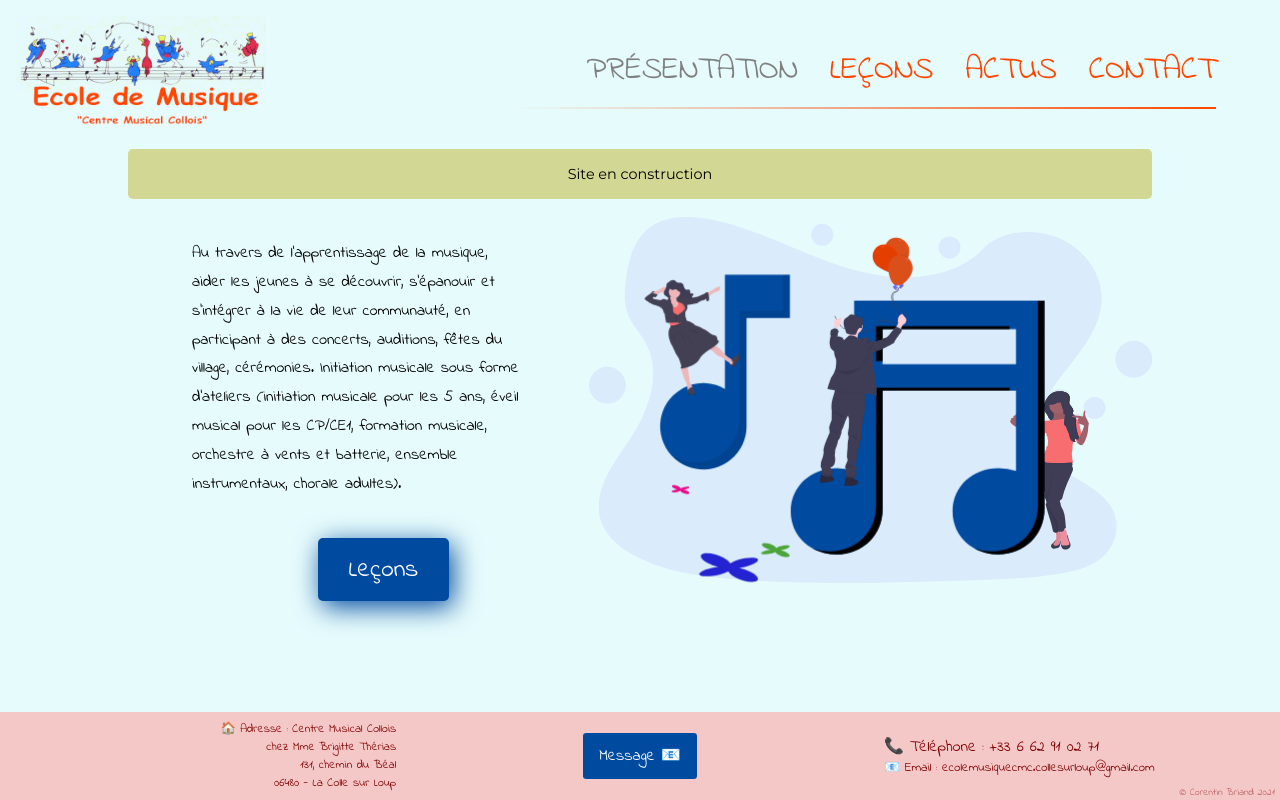
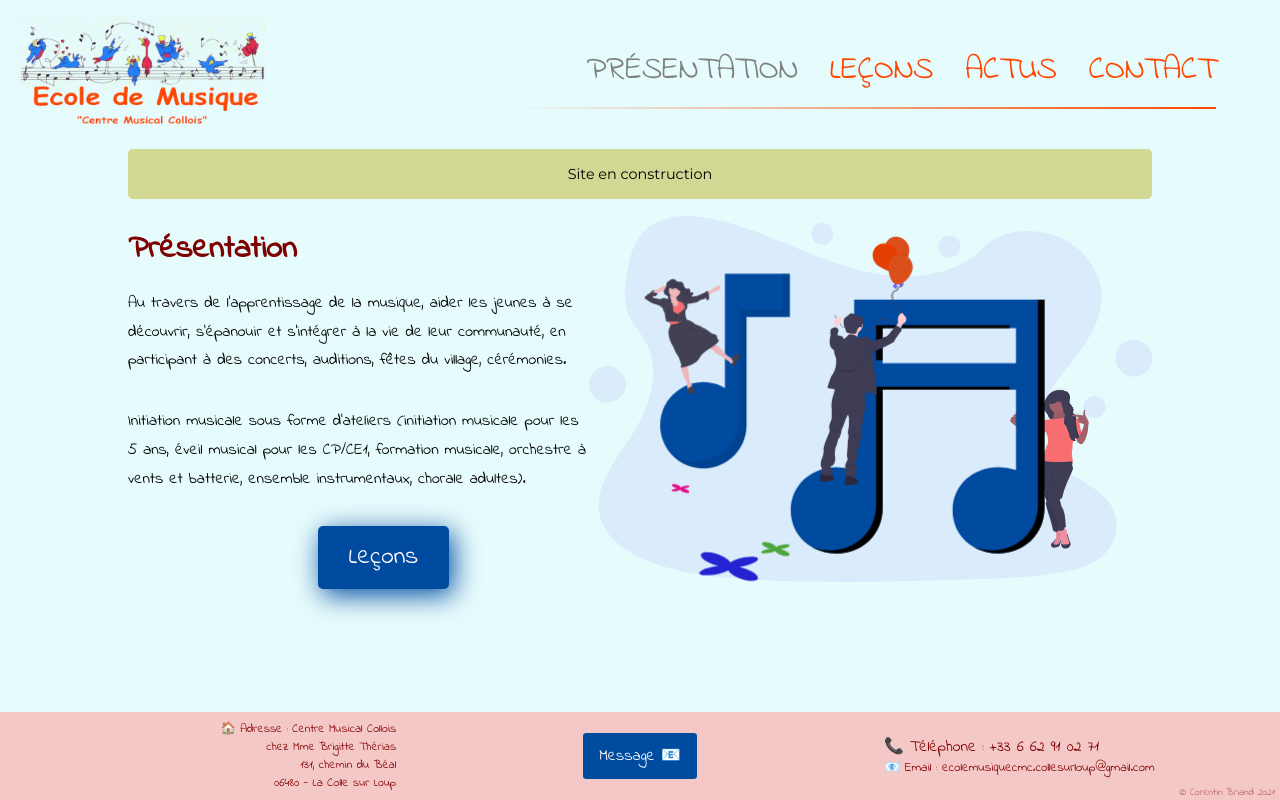
Before and after one commit to Halu89/cmc-frontend, a React (Create React App) app: page / in a window 1280 px wide. Built offline with nearby package versions, Linux system fonts and the light colour scheme; no server answers.

Commit message:
add paragraph to presentation

```diff
--- a/src/Components/Presentation.js
+++ b/src/Components/Presentation.js
@@ -11,6 +11,8 @@ const Presentation = () => {
           Au travers de l'apprentissage de la musique, aider les jeunes à se
           découvrir, s'épanouir et s'intégrer à la vie de leur communauté, en
           participant à des concerts, auditions, fêtes du village, cérémonies.
+        </p>
+        <p className="presentation-paragraph">
           Initiation musicale sous forme d’ateliers (initiation musicale pour
           les 5 ans, éveil musical pour les CP/CE1, formation musicale,
           orchestre à vents et batterie, ensemble instrumentaux, chorale
--- a/src/index.css
+++ b/src/index.css
@@ -111,7 +111,7 @@ button.close-btn:hover {
 }
 
 .main-presentation .presentation {
-  width: 45%;
+  width: calc(min(45%, 30rem));
   display: -webkit-box;
   display: -ms-flexbox;
   display: flex;
@@ -122,17 +122,19 @@ button.close-btn:hover {
 }
 
 .main-presentation .presentation h1 {
-  display: none;
-  color: #fe4600;
+  color: #7f0000;
   font-size: 2em;
-  margin-bottom: 20px;
-  padding-right: 20px;
-  text-align: right;
+  margin-top: 1rem;
+  text-align: left;
 }
 
 .main-presentation .presentation .presentation-paragraph {
-  padding: 5vh 5vw;
+  margin-top: 1rem;
   line-height: 1.8em;
+}
+
+.main-presentation .presentation .presentation-paragraph:not(:last-of-type) {
+  margin-bottom: 1rem;
 }
 
 .main-presentation .presentation a {
@@ -145,6 +147,7 @@ button.close-btn:hover {
 
 .main-presentation .presentation button {
   font-size: 25px;
+  margin-top: 2rem;
   padding: 0.5em 1.2em;
   -webkit-box-shadow: 4px 6px 27px #004ba0;
           box-shadow: 4px 6px 27px #004ba0;
--- a/src/index.scss
+++ b/src/index.scss
@@ -95,21 +95,21 @@ button {
     max-height: 50vh;
   }
   .presentation {
-    width: 45%;
-    // padding-bottom: 8vh;
+    width: calc(min(45%, 30rem));
     display: flex;
     flex-direction: column;
 
     h1 {
-      display: none;
-      color: $text-light;
+      color: $dark-color;
       font-size: 2em;
-      margin-bottom: 20px;
-      padding-right: 20px;
-      text-align: right;
+      margin-top: 1rem;
+      text-align: left;
     }
     .presentation-paragraph {
-      padding: 5vh 5vw;
+      margin-top: 1rem;
+      &:not(:last-of-type) {
+        margin-bottom: 1rem;
+      }
       line-height: 1.8em;
     }
 
@@ -120,6 +120,7 @@ button {
     }
     button {
       font-size: 25px;
+      margin-top: 2rem;
       padding: 0.5em 1.2em;
       box-shadow: 4px 6px 27px $accent-color;
       transition-duration: 0.2s;
@@ -471,7 +472,6 @@ main.lecons {
 
   .article {
     &__card {
-
       &:not(:last-child) {
         margin-bottom: 3em;
       }
@@ -650,7 +650,7 @@ main.lecons {
 
   &--warning {
     background: rgba(197, 189, 74, 0.582);
-    padding: 1em
+    padding: 1em;
   }
   &--success {
     background: rgba(74, 197, 129, 0.582);
```
Also changed, not shown: 2 other files (tests, documents, lock files or other folders).
